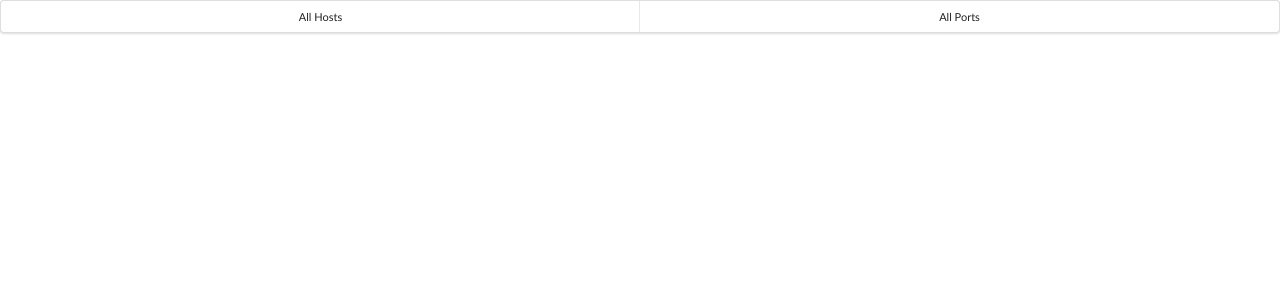
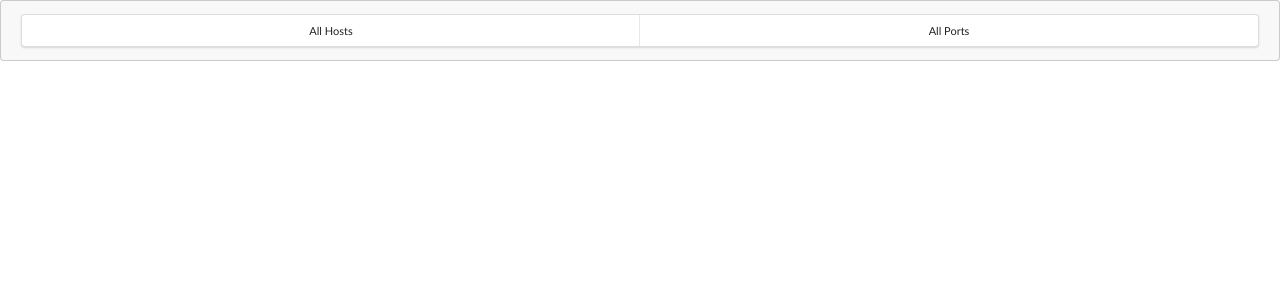
Before and after one commit to diegogslomp/monitor, a Django app: template templates/monitor/base.html in a window 1280 px wide. Shown: the top 300 px of the page. Run offline with Django 3.2, Linux system fonts and the light colour scheme; the template is opened without the code that fills it, so the values that code supplies are empty.

Commit message:
changed container to message, better look

```diff
--- a/templates/monitor/base.html
+++ b/templates/monitor/base.html
@@ -8,7 +8,7 @@
     <link rel="stylesheet" type="text/css" href="{% static 'monitor/css/semantic.min.css' %}" />
     <link rel="shortcut icon" href="{% static 'monitor/favicon.ico' %}">
 <body>
-    <div class="ui fluid container">
+    <div class="ui secondary message">
         <div class="ui mini two item menu">
             <a class="item" href="{% url 'monitor:index' %}">All Hosts</a>
             <a class="item" href="{% url 'monitor:ports' %}">All Ports</a>
```
